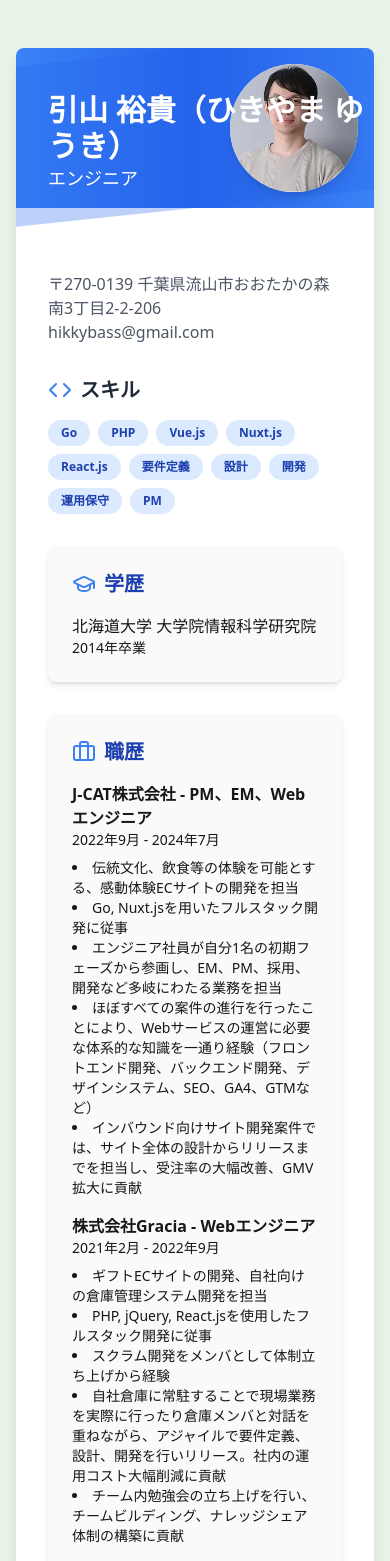
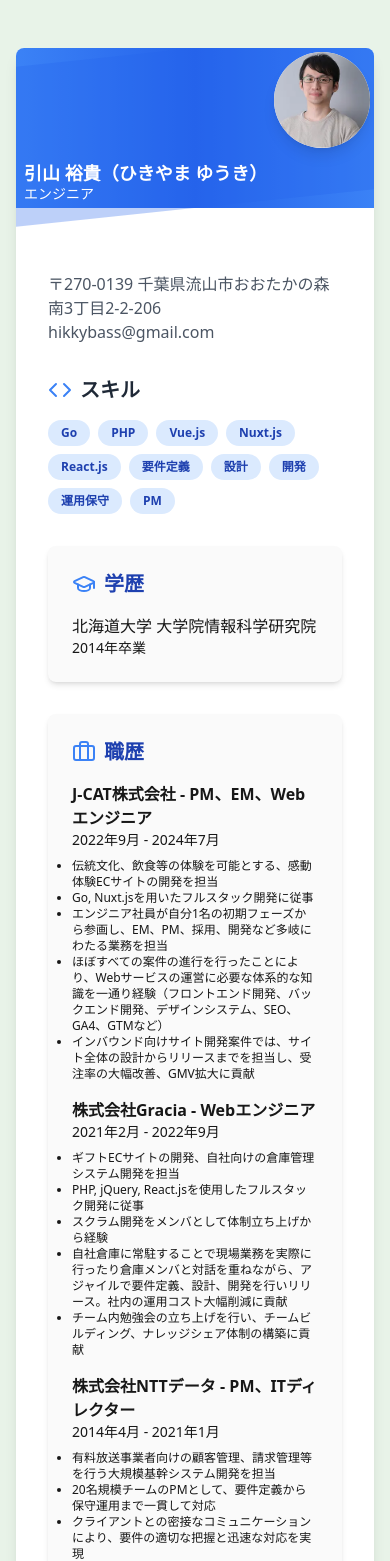
Before and after one commit to hikkybass/my-portfolio, a Next.js app: page / in a window 390 px wide. Shown: the top 1561 px of the page. Built offline with nearby package versions, Linux system fonts and the light colour scheme.

Commit message:
デザイン調整

```diff
--- a/components/stylish-resume-final.tsx
+++ b/components/stylish-resume-final.tsx
@@ -1,49 +1,51 @@
-"use client";
+'use client';
 
-import { CardContent } from "@/components/ui/card";
-import { Badge } from "@/components/ui/badge";
+import { CardContent } from '@/components/ui/card';
+import { Badge } from '@/components/ui/badge';
 import {
   GraduationCapIcon,
   BriefcaseIcon,
   CodeIcon,
   SmileIcon,
-} from "lucide-react";
-import Image from "next/image";
+} from 'lucide-react';
+import Image from 'next/image';
 
 export function StylishResumeFinal() {
   const skills = [
-    "Go",
-    "PHP",
-    "Vue.js",
-    "Nuxt.js",
-    "React.js",
-    "要件定義",
-    "設計",
-    "開発",
-    "運用保守",
-    "PM",
+    'Go',
+    'PHP',
+    'Vue.js',
+    'Nuxt.js',
+    'React.js',
+    '要件定義',
+    '設計',
+    '開発',
+    '運用保守',
+    'PM',
   ];
 
   // 画像URLを追加
-  const profileImageUrl = "/my-image.png";
+  const profileImageUrl = '/my-image.png';
 
   return (
     <div className="min-h-screen bg-[#e8f3e8] py-12 px-4 sm:px-6 lg:px-8 font-sans">
       <div className="max-w-4xl mx-auto bg-white shadow-lg rounded-lg overflow-hidden">
-        <div className="relative h-40 bg-gradient-to-r from-blue-500 via-blue-600 to-blue-500">
+        <div className="relative h-40 sm:h-48 bg-gradient-to-r from-blue-500 via-blue-600 to-blue-500">
           <div className="absolute inset-0 bg-blue-600 opacity-30 transform -skew-y-6"></div>
-          <div className="absolute top-1/2 right-4 w-32 h-32 bg-white rounded-full flex items-center justify-center overflow-hidden shadow-lg transform -translate-y-1/2">
+          <div className="absolute top-1 right-1 sm:top-2 sm:right-2 w-24 h-24 sm:w-28 sm:h-28 bg-white rounded-full flex items-center justify-center overflow-hidden shadow-lg">
             <Image
               src={profileImageUrl}
               alt="プロフィール画像"
-              width={128}
-              height={128}
+              width={112}
+              height={112}
               className="object-cover"
             />
           </div>
-          <div className="absolute bottom-4 left-8 text-white z-10">
-            <h1 className="text-3xl font-bold">引山 裕貴（ひきやま ゆうき）</h1>
-            <p className="text-lg">エンジニア</p>
+          <div className="absolute bottom-1 left-2 sm:bottom-2 sm:left-4 text-white z-10">
+            <h1 className="text-lg sm:text-2xl font-bold leading-tight">
+              引山 裕貴（ひきやま ゆうき）
+            </h1>
+            <p className="text-sm sm:text-base">エンジニア</p>
           </div>
         </div>
         <CardContent className="p-8">
@@ -78,8 +80,8 @@ export function StylishResumeFinal() {
               学歴
             </h3>
             <div>
-              <p className="font-medium ">北海道大学 大学院情報科学研究院</p>
-              <p className="text-sm ">2014年卒業</p>
+              <p className="font-medium">北海道大学 大学院情報科学研究院</p>
+              <p className="text-sm">2014年卒業</p>
             </div>
           </section>
 
@@ -90,11 +92,11 @@ export function StylishResumeFinal() {
             </h3>
             <div className="space-y-4">
               <div>
-                <p className="font-bold ">
+                <p className="font-bold">
                   J-CAT株式会社 - PM、EM、Webエンジニア
                 </p>
-                <p className="text-sm ">2022年9月 - 2024年7月</p>
-                <ul className="list-disc list-inside text-sm  mt-2">
+                <p className="text-sm">2022年9月 - 2024年7月</p>
+                <ul className="list-disc text-xs md:text-sm mt-2">
                   <li>
                     伝統文化、飲食等の体験を可能とする、感動体験ECサイトの開発を担当
                   </li>
@@ -112,8 +114,8 @@ export function StylishResumeFinal() {
               </div>
               <div>
                 <p className="font-bold">株式会社Gracia - Webエンジニア</p>
-                <p className="text-sm ">2021年2月 - 2022年9月</p>
-                <ul className="list-disc list-inside text-sm  mt-2">
+                <p className="text-sm">2021年2月 - 2022年9月</p>
+                <ul className="list-disc text-xs md:text-sm mt-2">
                   <li>
                     ギフトECサイトの開発、自社向けの倉庫管理システム開発を担当
                   </li>
@@ -128,11 +130,11 @@ export function StylishResumeFinal() {
                 </ul>
               </div>
               <div>
-                <p className="font-bold ">
+                <p className="font-bold">
                   株式会社NTTデータ - PM、ITディレクター
                 </p>
-                <p className="text-sm ">2014年4月 - 2021年1月</p>
-                <ul className="list-disc list-inside text-sm  mt-2">
+                <p className="text-sm">2014年4月 - 2021年1月</p>
+                <ul className="list-disc text-xs md:text-sm mt-2">
                   <li>
                     有料放送事業者向けの顧客管理、請求管理等を行う大規模基幹システム開発を担当
                   </li>
@@ -154,7 +156,7 @@ export function StylishResumeFinal() {
               <SmileIcon className="mr-2 h-6 w-6 text-blue-500" />
               自己PR
             </h3>
-            <p className=" mb-4">
+            <ul className="list-disc mb-4 text-xs md:text-sm">
               <li>
                 細やかな対応が得意です。細やかな仕様の詰め、タスク進行の中でこぼれ球になりそうなものを拾い続けます
               </li>
@@ -164,7 +166,7 @@ export function StylishResumeFinal() {
               <li>
                 自身が大切にしている価値観は、『周囲への感謝』、『歩み寄ること』、『やり遂げること』です
               </li>
-            </p>
+            </ul>
           </section>
         </CardContent>
       </div>
--- a/package.json
+++ b/package.json
@@ -22,9 +22,11 @@
     "@types/node": "^20",
     "@types/react": "^18",
     "@types/react-dom": "^18",
-    "eslint": "^8",
-    "eslint-config-next": "14.2.9",
+    "eslint": "^8.57.0",
+    "eslint-config-next": "^14.2.9",
+    "eslint-config-prettier": "^9.1.0",
     "postcss": "^8",
+    "prettier": "^3.3.3",
     "tailwindcss": "^3.4.1",
     "typescript": "^5"
   }
```
Also changed, not shown: .eslintrc.json, 2 other files (tests, documents, lock files or other folders).
